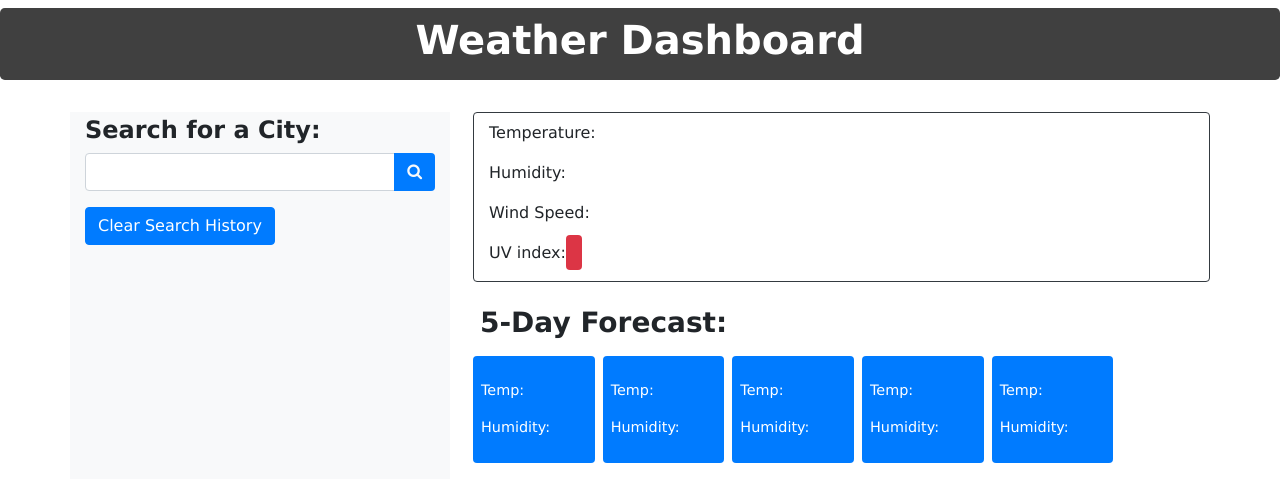
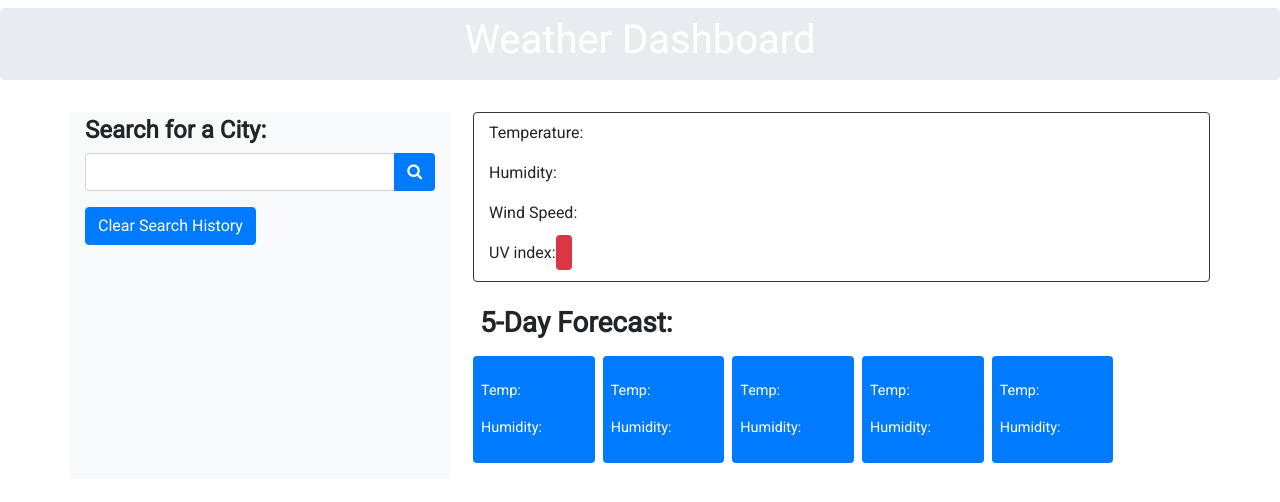
Before and after one commit to irjaimes/weather-dashboard, a plain HTML site: page index.html in a window 1280 px wide. Drawn offline with nearby package versions, Linux system fonts and the light colour scheme.

Commit message:
updated styles

```diff
--- a/assets/css/style.css
+++ b/assets/css/style.css
@@ -7,20 +7,30 @@
 body {
 
     font-size: 16px;
-    font-family: Verdana, Geneva, Tahoma, sans-serif;
+    font-family: "Roboto", Geneva, Tahoma, sans-serif;
 
 }
-h3{
+.jumbotron {
+    color:#fff;
+
+
+}
+h3 {
     font-weight: bold;
+
 }
 .forecast{
 
     font-size: 0.9em;
 }
-span{
+span {
     font-size: 1em;
 }
-li:hover{
+.list-group-item {
+    margin-top: 3px;
+    border-bottom: none;
+}
+li:hover {
     background-color: rgb(209, 225, 243);
     text-decoration: underline;
 }
--- a/index.html
+++ b/index.html
@@ -11,13 +11,15 @@
         href="https://cdnjs.cloudflare.com/ajax/libs/twitter-bootstrap/4.0.0/css/bootstrap.min.css" />
     <!-- Font Awesome for weather icons -->
     <link rel="stylesheet" href="https://maxcdn.bootstrapcdn.com/font-awesome/4.5.0/css/font-awesome.min.css">
+    <link rel="preconnect" href="https://fonts.gstatic.com">
+    <link href="https://fonts.googleapis.com/css2?family=Roboto:wght@300;400&display=swap" rel="stylesheet">
     <link rel="stylesheet" href="./assets/css/style.css">
 </head>
 
 <body>
     <!-- page title -->
-    <div class="jumbotron container-fluid mt-2 text-center p-2" style="background-color:#404040 ;color: white;">
-        <h1> <strong>Weather Dashboard</strong></h1>
+    <div class="jumbotron container-fluid mt-2 text-center p-2">
+        <h1>Weather Dashboard</h1>
     </div>
     <!-- row/column container -->
     <div class="container">
@@ -39,8 +41,8 @@
                 <!-- section for search city history -->
                 <button class=" btn btn-primary" type="button" id="clear-history">Clear Search History</button>
 
-                    <!-- list to save searched city history -->
-                    <ul class="list-group list-group-flush"></ul>
+                <!-- list to save searched city history -->
+                <ul class="list-group list-group-flush"></ul>
 
             </div>
             <!-- column to display current day forecast -->
```
